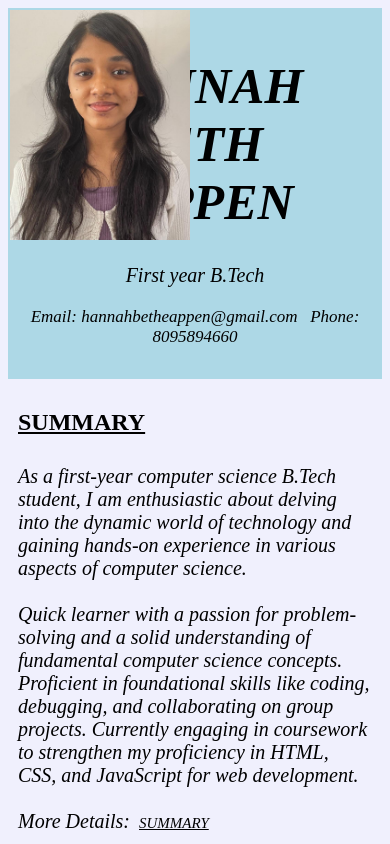
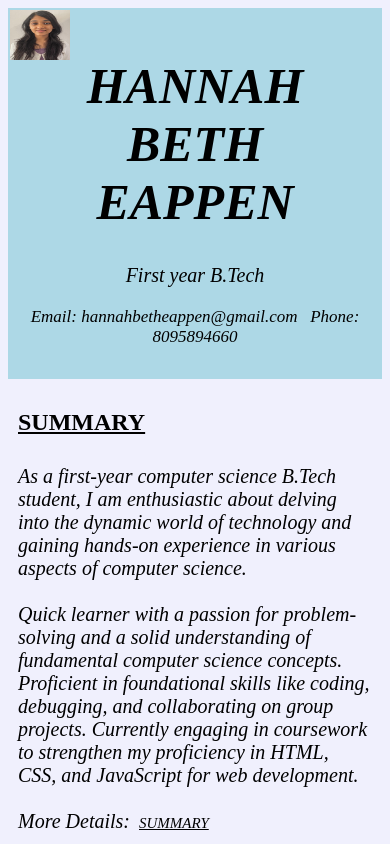
Before and after one commit to HannahEappen/resume, a plain HTML site: page index.html in a window 390 px wide. Shown: the top 844 px of the page. Drawn offline with nearby package versions, Linux system fonts and the light colour scheme.

Commit message:
Update style_resume.css

```diff
--- a/style_resume.css
+++ b/style_resume.css
@@ -52,6 +52,13 @@ a{
     font-style: italic;
     font-size: 20px;
 }
+@media screen and (max-width: 600px) {
+
+.header .image img{
+    height: 50px;
+    width: 60px;
+}
+}
 /*@media screen and (max-width: 600px) {
 .resume {
     margin: 10px;
```
